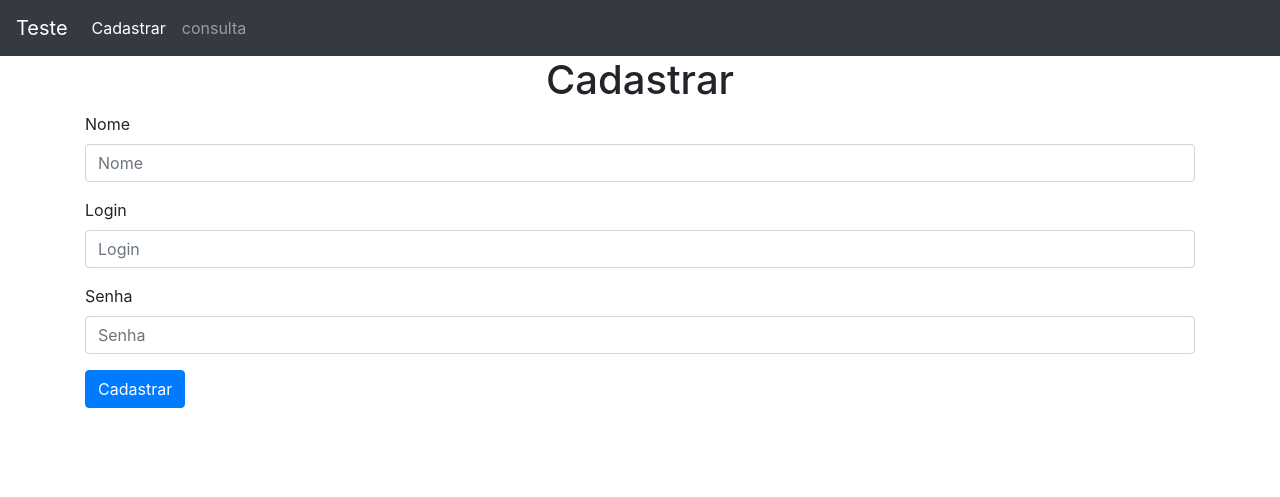
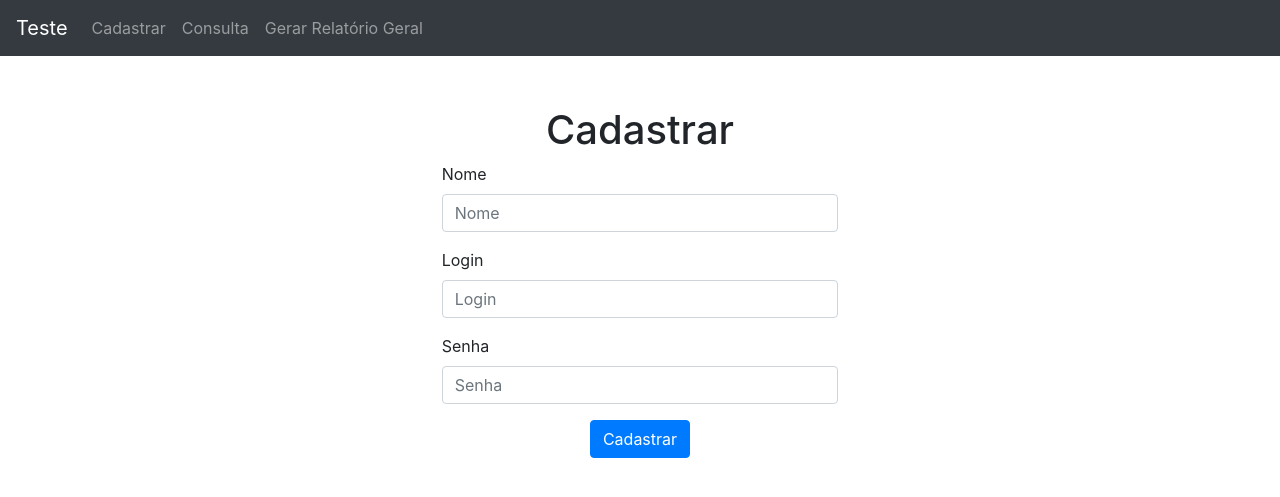
Before and after one commit to RafaelDias19/repor_treino_relatorios, a PHP site: page /index.php?p=cadastrar in a window 1280 px wide. Shown: the top 497 px of the page. Run offline with PHP 8.4, Linux system fonts and the light colour scheme.

Commit message:
segundo commit

```diff
--- a/cadastrar.php
+++ b/cadastrar.php
@@ -1,6 +1,7 @@
-<div class="container">
+<div style="margin-top:50px;" class="container col-md-4 col-md-offset-1">
     <h1 class="text-center">Cadastrar</h1>
-    <form method="POST" action="processar_cadastro.php" class="form-signin">
+    <div class="text-center">
+        <form class="text-left" method="POST" action="processar_cadastro.php">
             <div class="form-group">
                 <label>Nome</label>
                 <input type="text" name="name" class="form-control" placeholder="Nome">
@@ -13,6 +14,7 @@
                 <label>Senha</label>
                 <input type="password" name="password" class="form-control" placeholder="Senha">
             </div>
+        </form>
         <button type="submit" value="cadastrar" class="btn btn-primary">Cadastrar</button>
-    </form>
     </div>
+</div>
--- a/index.php
+++ b/index.php
@@ -22,16 +22,20 @@
 
             <div class="collapse navbar-collapse" id="navbarsite">
                 <ul class="navbar-nav mr-auto mt-2 mt-lg-0">
-                    <li class="nav-item active">
+                    <li class="nav-item">
                         <a class="nav-link" active href="./index.php?p=cadastrar">Cadastrar</a>
                     </li>
                     <li class="nav-item">
-                        <a class="nav-link" href="./index.php?p=consulta">consulta</a>
+                        <a class="nav-link" href="./index.php?p=consulta">Consulta</a>
+                    </li>
+                    <li class="nav-item">
+                        <a class="nav-link" href="./index.php?p=exportar">Gerar Relatório Geral</a>
                     </li>
                 </ul>
             </div>
 
         </nav>
+
     </div>
 
     <?php
@@ -39,11 +43,14 @@
             if($pag=='index'){
                 require_once "home.php";
             }
+            if ($pag=='cadastrar') {
+                require_once 'cadastrar.php';
+            }
             if($pag=='consulta'){
                 require_once 'consulta.php';
             }
-            if ($pag=='cadastrar') {
-                require_once 'cadastrar.php';
+            if($pag=='exportar'){
+                require_once 'exibir.php';
             }
 
     ?>
```
Also changed, not shown: consulta.php (added, +16 -0 lines). Lines whose indentation alone changed are shown as unchanged.
